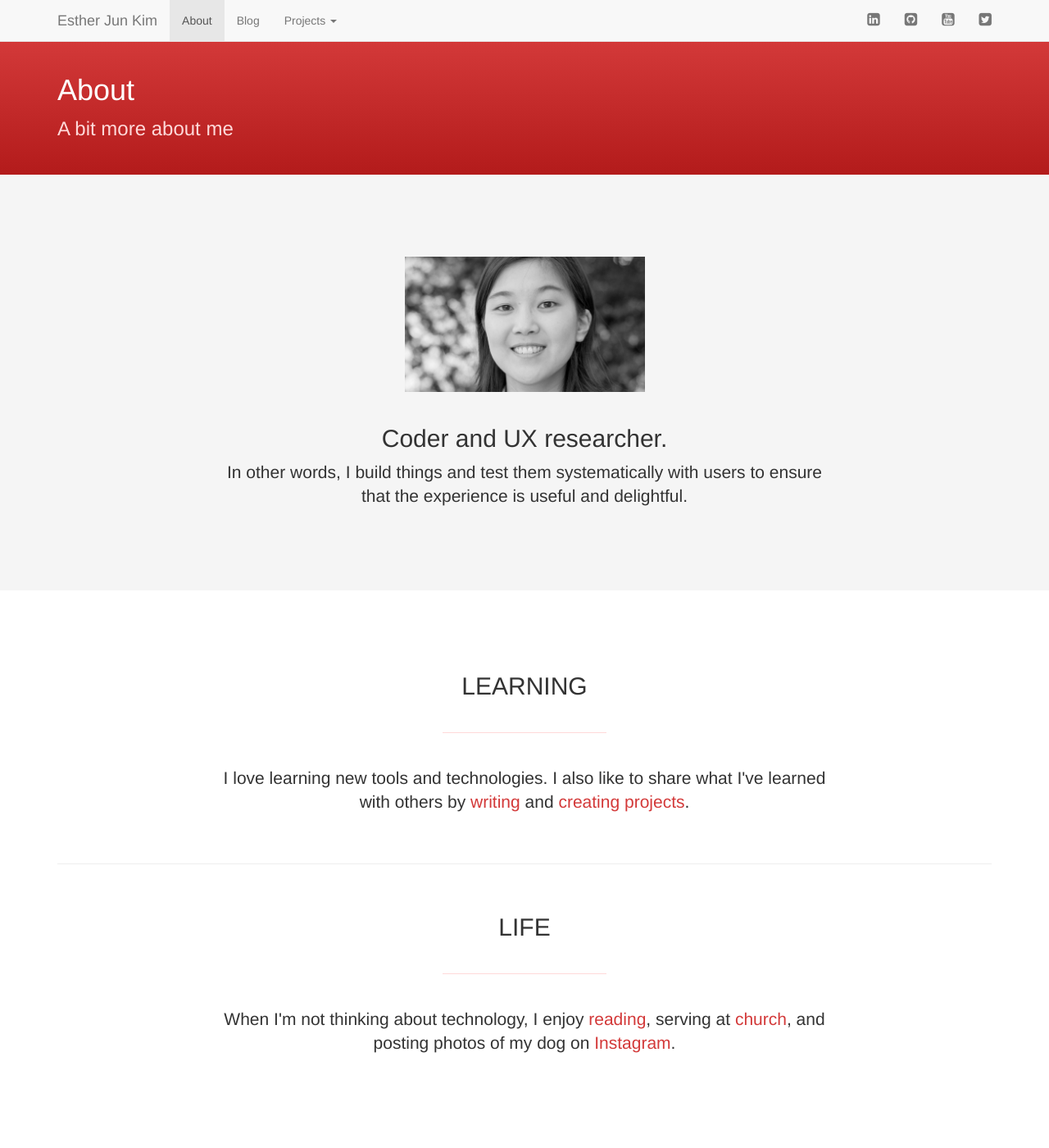
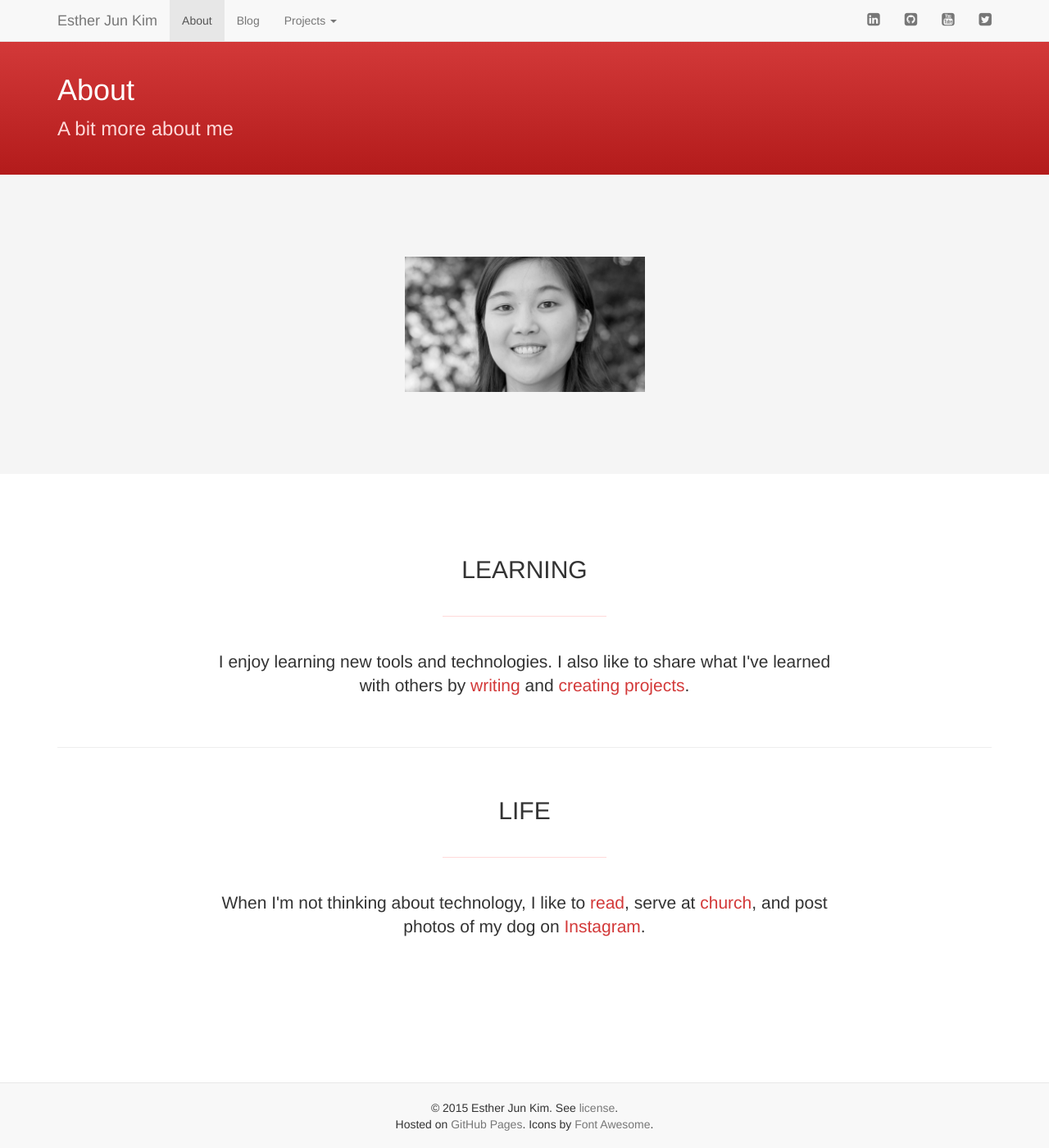
Before and after one commit to estherjk/estherjk.github.io, a Jekyll site: the page built from about/index.html, in a window 1280 px wide and 1400 px high. Shown: the whole window at 82% size. Built offline with Jekyll 4.4.1, drawn with Linux system fonts in a browser that asks for light colours; nearby versions of some CDN libraries; Markdown is read by kramdown in place of the engine named in the settings.

Commit message:
Update About page

```diff
--- a/about/index.html
+++ b/about/index.html
@@ -19,17 +19,6 @@ css:
         <img class="img-responsive headshot" src="/assets/img/headshot/headshot-bw.JPG" alt="Esther Jun Kim" />
       </div>
     </div>
-
-    <div class="row">
-      <div class="col-md-8 col-md-offset-2">
-        <h2>Coder and UX researcher.</h3>
-
-        <p class="lead">
-          In other words, I build things and test them systematically with users to ensure that the experience is useful and delightful.
-        </p>
-      </div>
-    </div>
-
   </div>
 </div>
 
@@ -41,7 +30,7 @@ css:
         <h2 class="normal text-uppercase">Learning</h2>
         <hr class="hr-short-pink">
         <p class="lead">
-          I love learning new tools and technologies.
+          I enjoy learning new tools and technologies.
           I also like to share what I've learned with others by
           <a href="/blog">writing</a> and
           <a href="https://github.com/drejkim/" target="_blank">creating projects</a>.
@@ -56,10 +45,10 @@ css:
         <h2 class="normal text-uppercase">Life</h2>
         <hr class="hr-short-pink">
         <p class="lead">
-          When I'm not thinking about technology, I enjoy
-          <a href="https://trello.com/b/mgqBN7ZV" target="_blank">reading</a>,
-          serving at <a href="http://sjnhem.org/" target="_blank">church</a>,
-          and posting photos of my dog on
+          When I'm not thinking about technology, I like to
+          <a href="https://trello.com/b/mgqBN7ZV" target="_blank">read</a>,
+          serve at <a href="http://sjnhem.org/" target="_blank">church</a>,
+          and post photos of my dog on
           <a href="https://instagram.com/dashkimthedog/" target="_blank">Instagram</a>.
         </p>
       </div>
```
